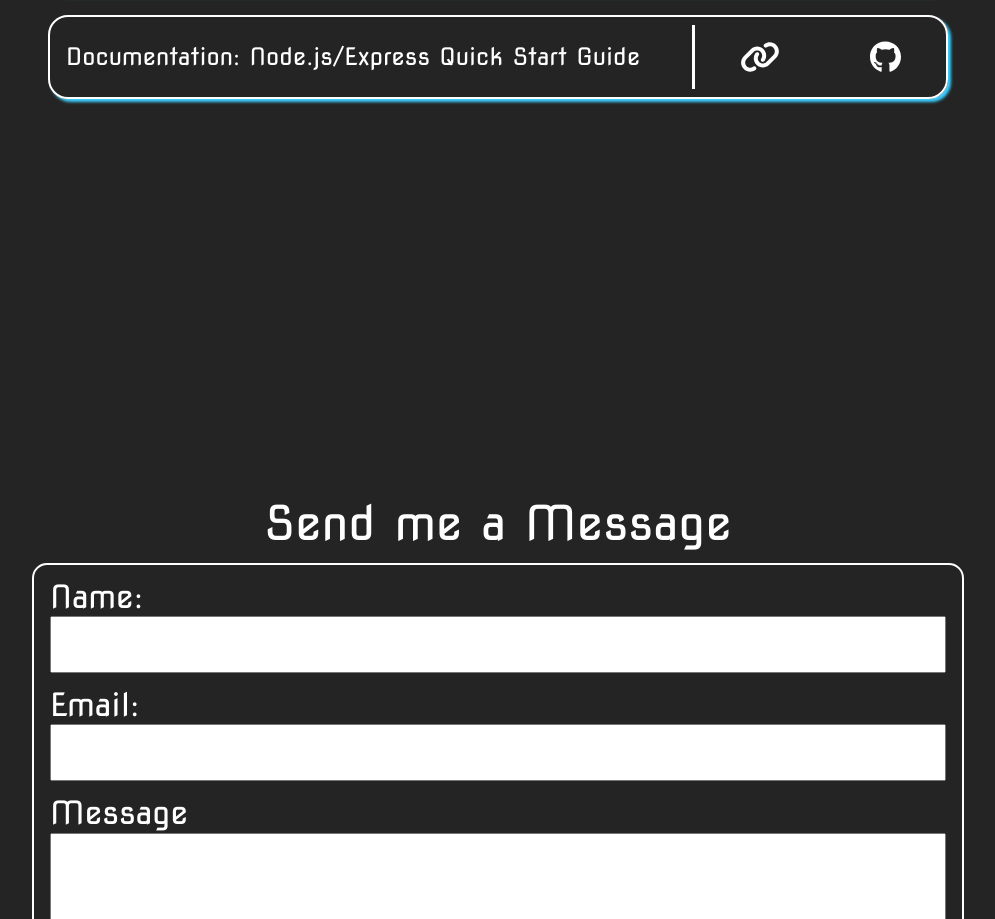
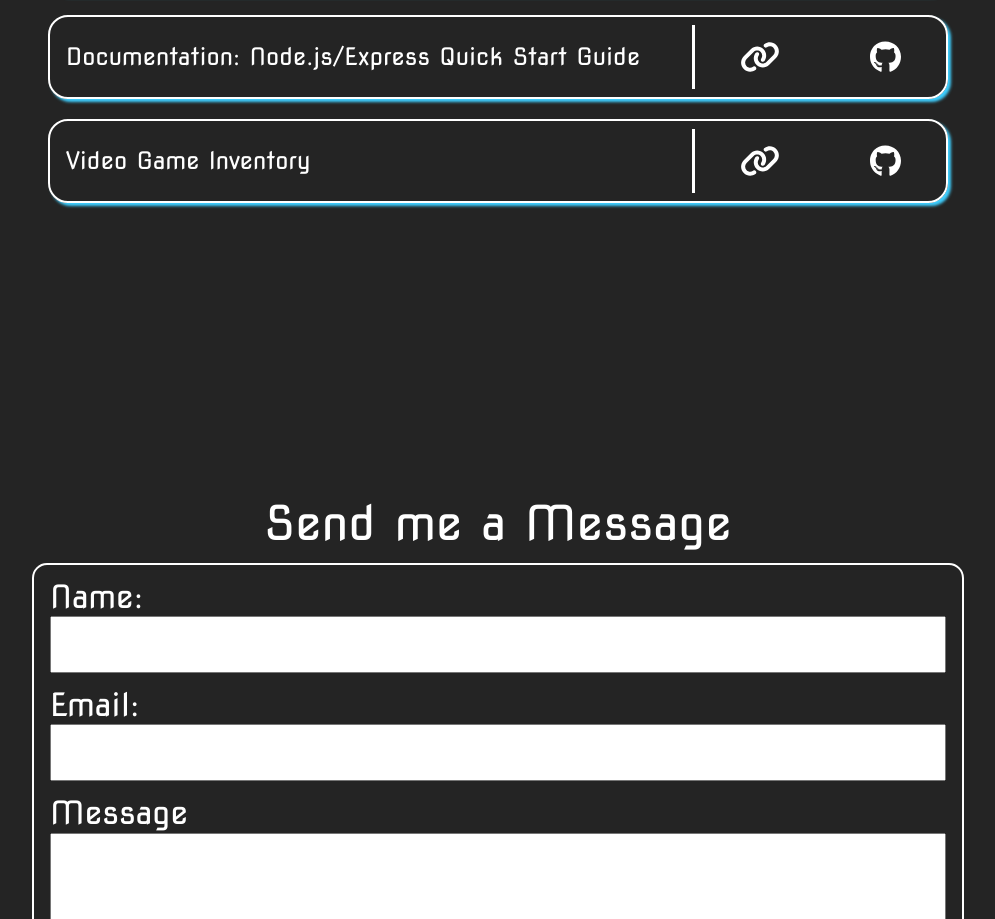
Before and after one commit to suzuhe481/portfolio-website-react, a React (Vite) app: page / in a window 1280 px wide. Shown: the part 2775-3694 px from the top of the page, without its empty margins (142-1137 px from the left). Built offline with nearby package versions, Linux system fonts and the light colour scheme.

Commit message:
Added Video Game Inventory project

```diff
--- a/src/components/Sections/ProjectsSection/ProjectsSection.jsx
+++ b/src/components/Sections/ProjectsSection/ProjectsSection.jsx
@@ -36,6 +36,11 @@ const projectsData = [
     demo: "https://github.com/suzuhe481/node-express-quick-start-guide",
     github: "https://github.com/suzuhe481/node-express-quick-start-guide",
   },
+  {
+    title: "Video Game Inventory",
+    demo: "https://video-game-inventory.glitch.me/inventory",
+    github: "https://github.com/suzuhe481/inventory-management",
+  },
 ];
 
 const ProjectsCards = projectsData.map((project) => {
```
